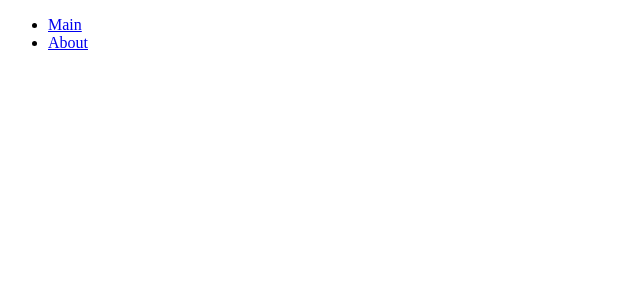
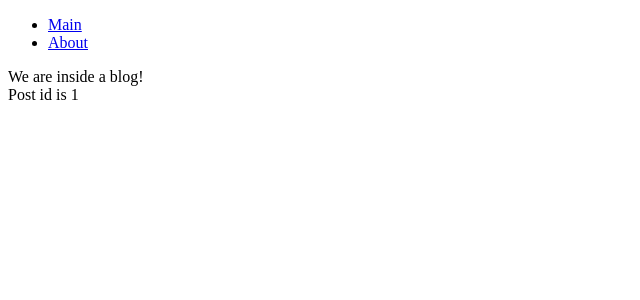
Before and after one commit to m1ch93l/portfolio-nuxtjs, a Nuxt app: page /blog/1 in a window 1280 px wide. Before the commit this address had no page. Shown: the top 300 px of the page, without its empty margins (0-640 px from the left). Built offline with nearby package versions, Linux system fonts and the light colour scheme.

Commit message:
Use params and links

```diff
--- /dev/null
+++ b/pages/blog/[id].vue
@@ -0,0 +1,14 @@
+<template>
+    <div>
+        We are inside a blog!
+    </div>
+    <div>
+        Post id is {{ route.params.id }}
+    </div>
+</template>
+
+<script setup>
+
+const route = useRoute()
+
+</script>
--- /dev/null
+++ b/pages/blog/index.vue
@@ -0,0 +1,5 @@
+<template>
+    <div>
+        This is all blogs!
+    </div>
+</template>
```
